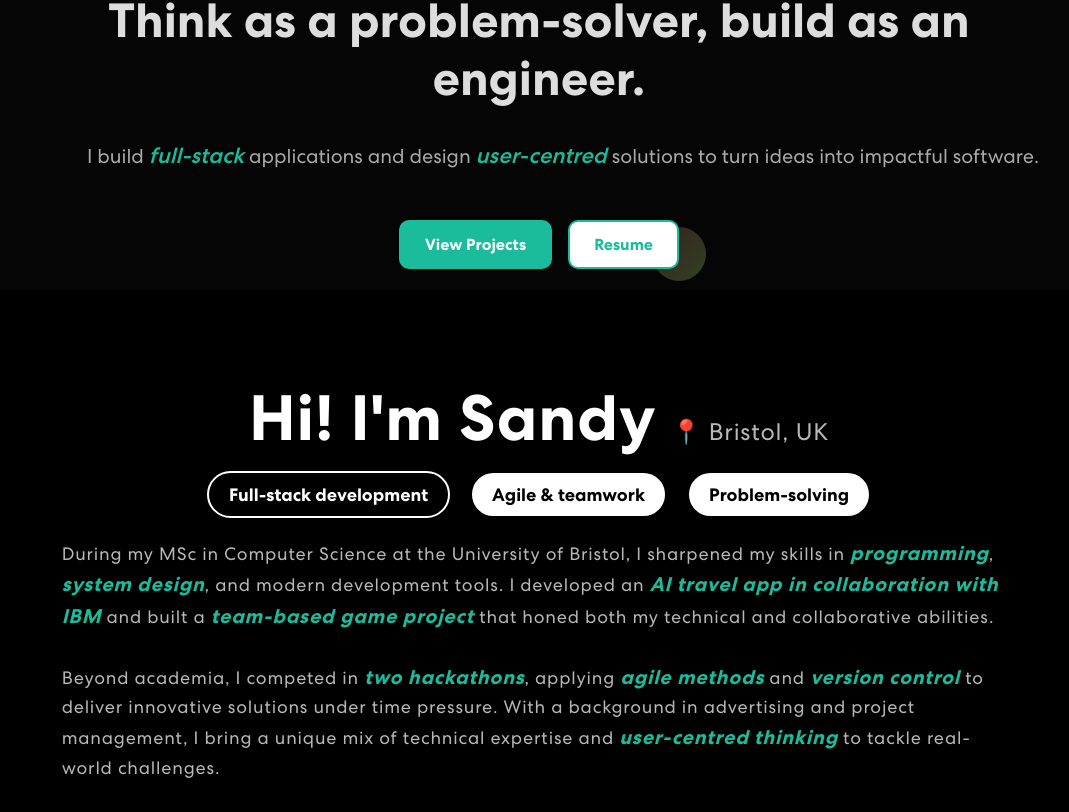
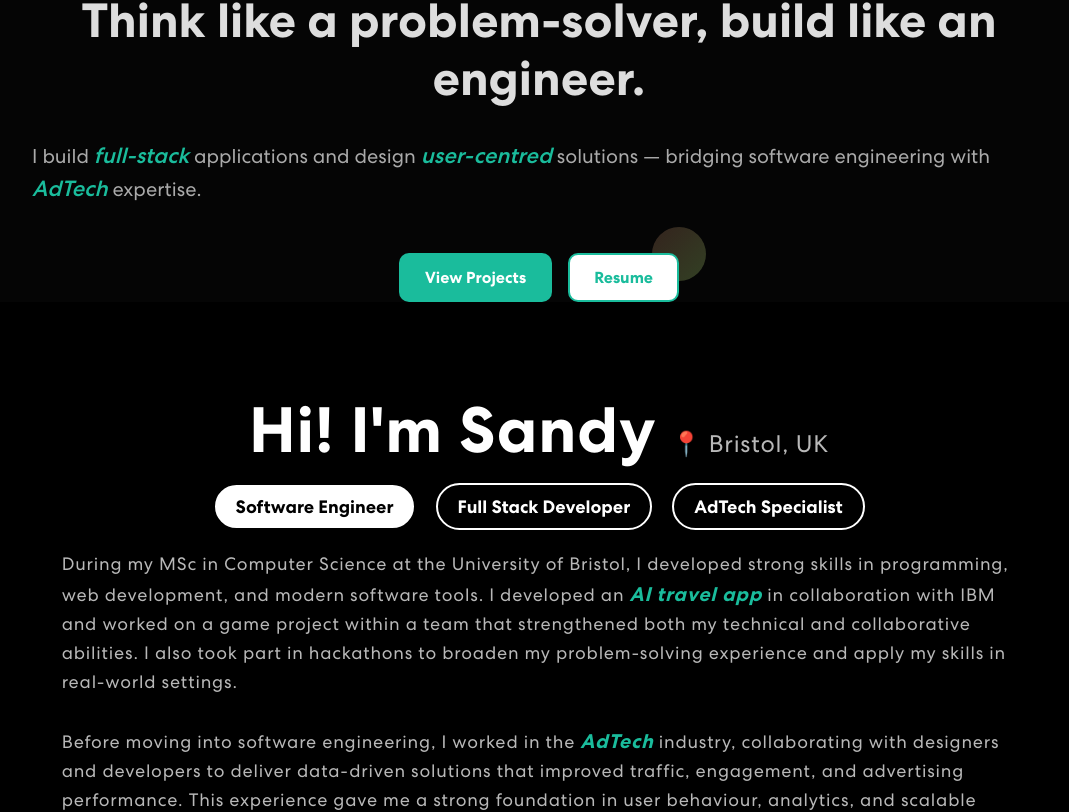
Before and after one commit to ssweilee/Personal-Website, a React (Vite) app: page / in a window 1280 px wide. Shown: the part 510-1322 px from the top of the page, without its empty margins (101-1170 px from the left). Built offline with nearby package versions, Linux system fonts and the light colour scheme; no server answers.

Commit message:
updated details

```diff
--- a/src/App.css
+++ b/src/App.css
@@ -137,6 +137,16 @@ p.danger {
 #dark .txt-rotate > .wrap {
   border-right: 0.08em solid #666;
 }
+#dark .about-tags.rotating-tags .tag {
+  background-color: #000000;
+  color: #ffffff;
+  border: 2px solid #ffffff;
+}
+#dark .about-tags.rotating-tags .tag.active {
+  background-color: rgb(255, 255, 255);
+  color: rgb(0, 0, 0);
+  border: 2px solid #000000;
+}
 #dark .hero {
   background-color: #050505 !important;
 }
@@ -353,6 +363,16 @@ p.danger {
 }
 #light .txt-rotate > .wrap {
   border-right: 0.08em solid #fff;
+}
+#light .about-tags.rotating-tags .tag {
+  background-color: #FFF;
+  color: #000;
+  border: 2px solid #000;
+}
+#light .about-tags.rotating-tags .tag.active {
+  background-color: black;
+  color: white;
+  border: 2px solid #FFF;
 }
 #light .hero {
   background-color: #FAFAFA;
@@ -894,6 +914,9 @@ nav.navbar .navbar-toggler[aria-expanded="true"] .navbar-toggler-icon {
   font-size: 20px;
   line-height: 1.5;
   margin-bottom: 2rem;
+  justify-content: center;
+  padding: 0 !important;
+  text-align: center;
 }
 
 .highlight {
--- a/src/components/About.jsx
+++ b/src/components/About.jsx
@@ -7,46 +7,8 @@ import { HashLink } from 'react-router-hash-link'
 
 
 function About() {
-    {/*
 
-    const [ isDeleting, setIsDeleting ] = useState(false)
-    const [ text, setText ] = useState('')
-    const [ delta, setDelta ] = useState(100 - Math.random() * 100)
-    const [ index, setIndex ] = useState(0);
-    const toRotate = [ "Full-Stack Developer", "User-Centred Thinker", "Problem Solver" ]
-    const period = 1500
-
-    useEffect(() => {
-        let ticker = setInterval(() => {
-            tick()
-        }, delta)
-
-        return () => { clearInterval(ticker) }
-    }, [text])
-
-    const tick = () => {
-        let i = index % toRotate.length
-        let fullText = toRotate[i]
-        let updatedText = isDeleting ? fullText.substring(0, text.length - 1) : fullText.substring(0, text.length + 1)
-
-        setText(updatedText)
-
-        if (isDeleting) {
-            setDelta(prevDelta => prevDelta / 3)
-        }
-
-        if (!isDeleting && updatedText === fullText) {
-            setIsDeleting(true)
-            setDelta(period)
-        } else if(isDeleting && updatedText === '') {
-            setIsDeleting(false)
-            setIndex(prevIndex => prevIndex + 1);
-            setDelta(100)
-        }
-    }
-    */}
-
-    const tags = ["Full-stack development", "Agile & teamwork", "Problem-solving"];
+    const tags = ["Software Engineer", "Full Stack Developer", "AdTech Specialist"];
     const [activeIndex, setActiveIndex] = useState(0);
     const period = 2000;
 
@@ -78,21 +40,16 @@ function About() {
                                 </span>
                             ))}
                             </div>
-                            {/*
-                                <div className="intro-header">
-                                <h3 className="rotating-text">
-                                    <span className="wrap">{text}</span>
-                                </h3>
-                            </div>
-                            */}
 
                             <p className="intro">
-                                During my MSc in Computer Science at the University of Bristol, I sharpened my skills in <span className="highlight">programming</span>, <span className="highlight">system design</span>, and modern development tools. I developed an <span className="highlight">AI travel app in collaboration with IBM</span> and built a <span className="highlight">team-based game project</span> that honed both my technical and collaborative abilities.
+                                During my MSc in Computer Science at the University of Bristol, I developed strong skills in programming, web development, and modern software tools. I developed an <span className="highlight">AI travel app</span> in collaboration with IBM and worked on a game project within a team that strengthened both my technical and collaborative abilities. I also took part in hackathons to broaden my problem-solving experience and apply my skills in real-world settings.
                                 <br /><br />
-                                Beyond academia, I competed in <span className="highlight">two hackathons</span>, applying <span className="highlight">agile methods</span> and <span className="highlight">version control</span> to deliver innovative solutions under time pressure. With a background in advertising and project management, I bring a unique mix of technical expertise and <span className="highlight">user-centred thinking</span> to tackle real-world challenges.
+                                Before moving into software engineering, I worked in the <span className="highlight">AdTech</span> industry, collaborating with designers and developers to deliver data-driven solutions that improved traffic, engagement, and advertising performance. This experience gave me a strong foundation in user behaviour, analytics, and scalable web technologies — bridging commercial understanding with engineering practice.
                                 <br /><br />
-                                I&apos;m passionate about turning ideas into impactful software, and I&apos;m excited to bring this energy into collaborative projects and professional opportunities.
+                                I’m passionate about building products that connect technology with real-world impact, combining <span className="highlight">technical problem-solving</span> with <span className="highlight">creative and user-centred thinking</span>.
                             </p>
+
+
                             <div className="link">
                                 <HashLink to="#connect">
                                     <button className="connect" onClick={() => console.log('connect')}>Let&apos;s connect <ArrowRightCircle size={25} /></button>
--- a/src/components/Hero.jsx
+++ b/src/components/Hero.jsx
@@ -225,12 +225,12 @@ function Hero() {
             />
          </div>
          <h1 className="hero-headline">
-            Think as a problem-solver, build as an engineer.
+            Think like a problem-solver, build like an engineer.
          </h1>
          <p className="hero-tagline">
-            I build <span class="highlight">full-stack</span> applications and design <span class="highlight">user-centred</span> solutions to
-            turn ideas into impactful software.
+            I build <span className="highlight">full-stack</span> applications and design <span className="highlight">user-centred</span> solutions — bridging software engineering with <span className="highlight">AdTech</span> expertise.
          </p>
+
          <div className="hero-cta">
             <a href="#projects" className="btn-primary">
                View Projects
```
